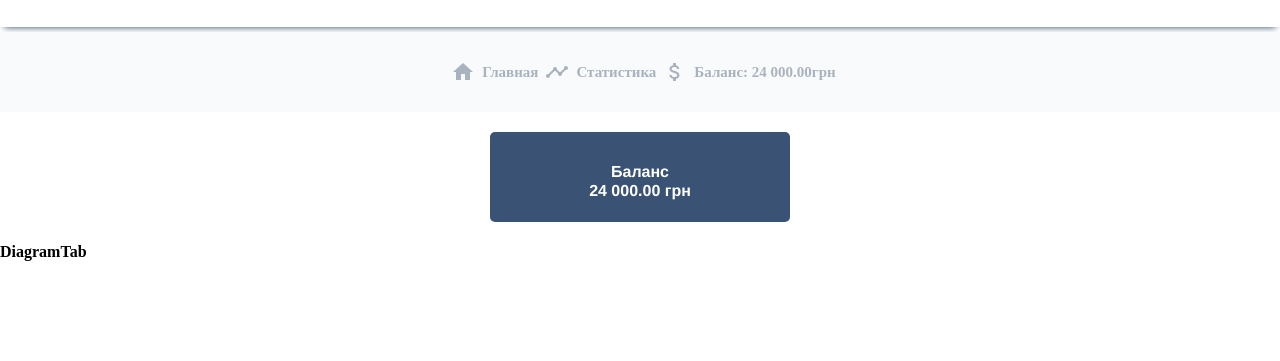
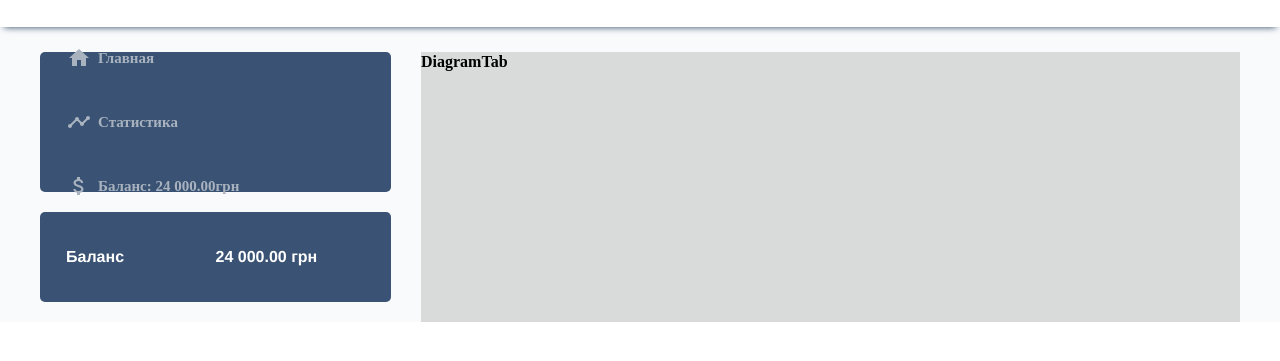
Before and after one commit to 503292/wallet, a React app: page /diagram in a window 1280 px wide. Shown: the part 53-414 px from the top of the page. Built offline with nearby package versions, Linux system fonts and the light colour scheme.

Commit message:
ADD _ style for desctop Header, Navigation, Tabs

```diff
--- a/src/components/Balance/Balance.js
+++ b/src/components/Balance/Balance.js
@@ -4,7 +4,7 @@ import css from './Balance.module.css';
 
 const Balance = () => (
   <div className={css.wrapBalance}>
-    <p className={css.balace}>Баланс</p>
+    <p className={css.balance}>Баланс</p>
     <p className={css.pcs}>24 000.00 грн</p>
   </div>
 );
--- a/src/components/Balance/Balance.module.css
+++ b/src/components/Balance/Balance.module.css
@@ -1,12 +1,11 @@
 .wrapBalance {
   height: 90px;
-  width: 300px;
   background-color: #3a5374;
   border-radius: 5px;
   display: flex;
   flex-wrap: wrap;
   color: #fff;
-  margin: 0 auto 20px;
+  margin: 0 10px 20px;
   padding: 30px 0;
 }
 .wrapBalance p {
@@ -16,13 +15,24 @@
   font-family: Helvetica, sans-serif;
 }
 
-.balace {
-}
-.pcs {
-}
+/* .pcs {
+} */
 
 @media (min-width: 768px) {
 }
 
-@media (min-width: 1280px) {
+@media (min-width: 1024px) {
+  .wrapBalance p {
+    width: 50%;
+    justify-content: flex-start;
+
+    margin: auto;
+  }
+  .wrapBalance {
+    margin: 0 0 20px;
+    width: 100%;
+  }
+  .balance {
+    padding: 0 0 0 26px;
+  }
 }
--- a/src/components/Header/Header.module.css
+++ b/src/components/Header/Header.module.css
@@ -76,4 +76,7 @@
 }
 
 @media (min-width: 1024px) {
+  .wrapHeader {
+    margin-bottom: 25px;
+  }
 }
--- a/src/components/Navigation/Navigation.js
+++ b/src/components/Navigation/Navigation.js
@@ -11,8 +11,7 @@ const Navigation = () => {
 
   // console.log(, 'window.screen.width');
   return (
-    <ul className={css.wrapNav}>
-      <li>
+    <div className={css.wrapNav}>
       <NavLink
         className={css.linkHome}
         to="/home"
@@ -24,8 +23,6 @@ const Navigation = () => {
           {widthDevice >= 768 && <div className={css.descr}>Главная</div>}
         </div>
       </NavLink>
-      </li>
-      <li>
       <NavLink
         className={css.linkDiagram}
         to="/diagram"
@@ -37,9 +34,8 @@ const Navigation = () => {
           {widthDevice >= 768 && <div className={css.descr}>Статистика</div>}
         </div>
       </NavLink>
-      </li>
+
       {widthDevice <= 1023 && (
-        <li>
         <NavLink
           className={css.linkCurrency}
           to="/currency"
@@ -54,9 +50,8 @@ const Navigation = () => {
             )}
           </div>
         </NavLink>
-        </li>
       )}
-    </ul>
+    </div>
   );
 };
 
--- a/src/components/Navigation/Navigation.module.css
+++ b/src/components/Navigation/Navigation.module.css
@@ -5,6 +5,7 @@
   align-items: center;
   background-color: #3a5374;
   margin-bottom: 20px;
+  padding: 10px 0;
   box-shadow: 0px 4px 10px -4px #3a5374;
 }
 
@@ -37,7 +38,7 @@
 .iconDiagram,
 .iconCurrency {
   fill: inherit;
-  margin: 0 10px;
+  margin: 0;
   padding: 0;
 }
 @media (min-width: 768px) {
@@ -70,11 +71,26 @@
     align-items: center;
   }
   .descr {
-    list-style: none;
-    text-decoration: none;
     color: #a9b3bf;
   }
 }
 
 @media (min-width: 1024px) {
+  .wrapNav {
+    height: 140px;
+    width: 100%;
+    background-color: #3a5374;
+    flex-direction: column;
+    align-items: flex-start;
+    border-radius: 5px;
+  }
+  .wrapIcon {
+    padding: 20px;
+    width: 100%;
+  }
+  .linkHome,
+  .linkDiagram,
+  .linkCurrency {
+    padding: 0;
+  }
 }
--- a/src/pages/DashboardPage/DashboardPage.js
+++ b/src/pages/DashboardPage/DashboardPage.js
@@ -17,12 +17,12 @@ class DashboardPage extends Component {
         <header>
           <Header />
         </header>
-        <main>
+        <main className={css.main}>
           <div className={css.wrapLeftBar}>
             <Navigation>Nav</Navigation>
             <Balance>Balance</Balance>
           </div>
-          <div>
+          <div className={css.tabsWrap}>
             <Switch>
               <Route path="/home" exact component={HomeTab} />
               <Route path="/diagram" component={DiagramTab} />
--- a/src/pages/DashboardPage/DashboardPage.module.css
+++ b/src/pages/DashboardPage/DashboardPage.module.css
@@ -3,5 +3,22 @@
   font-weight: 700;
   font-style: bold;
 }
-.wrapLeftBar {
+
+@media (min-width: 1024px) {
+  .dashboardWrap {
+    background-color: #f9fafc;
+  }
+
+  .main {
+    display: flex;
+    padding: 0 40px;
+  }
+  .wrapLeftBar {
+    width: 30%;
+    margin-right: 30px;
+  }
+  .tabsWrap {
+    width: 70%;
+    background-color: rgb(217, 219, 219);
+  }
 }
```
Lines whose indentation alone changed are shown as unchanged.
